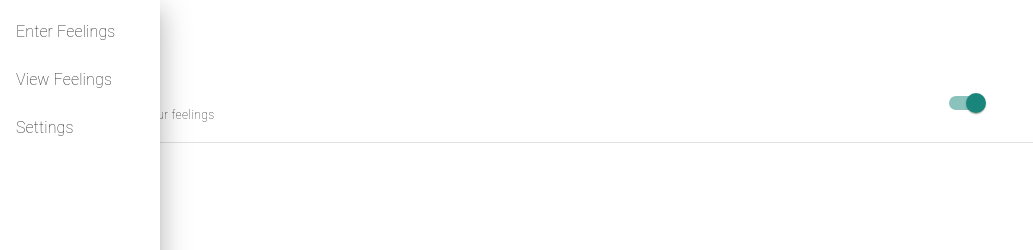
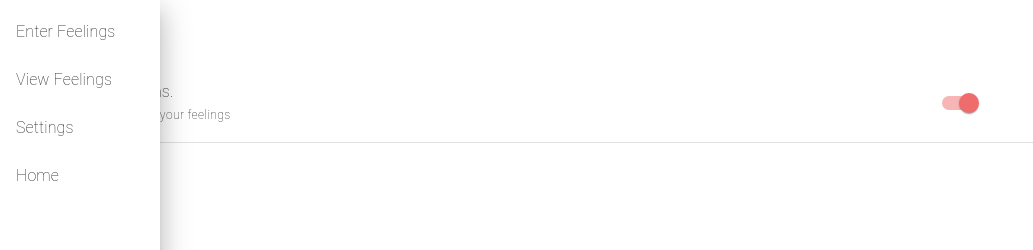
Before and after one commit to gmoran6/feelings, a React (Create React App) app: page /settings in a window 1280 px wide. Both pictures are taken after a click on the button "menu". Shown: the top 250 px of the page, without its empty margins (0-1033 px from the left). Built offline with nearby package versions, Linux system fonts and the light colour scheme.

Commit message:
Add page padding and theme colors

```diff
--- a/src/pages/DataPage.tsx
+++ b/src/pages/DataPage.tsx
@@ -29,7 +29,11 @@ const useStyles = makeStyles((theme: Theme) => createStyles({
     },
     red: {
       color: "darkRed",
-    }
+    },
+    pagePadding: {
+      paddingLeft: "1rem",
+      paddingRight: "1rem",
+    },
   }));
 
 function FeelingTextToIcon(feeling: string) {
@@ -57,7 +61,7 @@ const DataPage = (props: {
   return (
     <>
       <AppBarComponent />
-      <div>
+      <div className={classes.pagePadding}>
       <Table>
         <TableBody>
           {props.feelings.map((feelingMeasurement: IFeelingMeasurement) => {
--- a/src/pages/MainPage.tsx
+++ b/src/pages/MainPage.tsx
@@ -25,6 +25,8 @@ const useStyles = makeStyles((theme: Theme) => createStyles({
     flexDirection: "column",
     height: "calc(100vh - 5rem)",
     justifyContent: "center",
+    paddingLeft: "1rem",
+    paddingRight: "1rem",
   },
   list: {
     width: "100%",
@@ -110,6 +112,15 @@ export const AppBarComponent = () => {
           >
             <ListItemText primary={"Settings"} />
           </ListItem>
+          <ListItem
+            button
+            key={"Home"}
+            component="a"
+            href="/"
+            className={classes.menuListItem}
+          >
+            <ListItemText primary={"Home"} />
+          </ListItem>
         </List>
       </div>
       );
@@ -155,7 +166,8 @@ const MainPage = () => {
     <>
       <AppBarComponent/>
       <div className={classes.centeredDisplay}>
-        <Typography variant="h1" className={classes.appNameIndex}>Feelings</Typography>
+        <Typography variant="h1" gutterBottom className={classes.appNameIndex}>Feelings</Typography>
+        <Typography variant="caption" className={classes.appNameIndex}>Track your feelings and match them to your personal data.</Typography>
         <div className={classes.logoSize}>
           <Logo className={classes.logoMargin}/>
         </div>
--- a/src/pages/SettingsPage.tsx
+++ b/src/pages/SettingsPage.tsx
@@ -9,7 +9,10 @@ import TableCell from '@material-ui/core/TableCell';
 import TableBody from '@material-ui/core/TableBody';
 
 const useStyles = makeStyles((theme: Theme) => createStyles({
-
+    pagePadding: {
+      paddingLeft: "1rem",
+      paddingRight: "1rem",
+    },
   }));
 
 const SettingsPage = () => {
@@ -25,6 +28,7 @@ const SettingsPage = () => {
     return (
       <>
         <AppBarComponent />
+        <div className={classes.pagePadding}>
           <Table>
             <TableBody>
               <TableRow>
@@ -43,6 +47,7 @@ const SettingsPage = () => {
               </TableRow>
             </TableBody>
           </Table>
+        </div>
       </>
     );
 }
--- a/src/theme.tsx
+++ b/src/theme.tsx
@@ -6,10 +6,10 @@ const theme = responsiveFontSizes(
   createMuiTheme({
     palette: {
       primary: {
-        main: '#556cd6',
+        main: '#D3FAD8',
       },
       secondary: {
-        main: '#19857b',
+        main: '#EF6C6D',
       },
       error: {
         main: red.A400,
```
Lines whose indentation alone changed are shown as unchanged.
